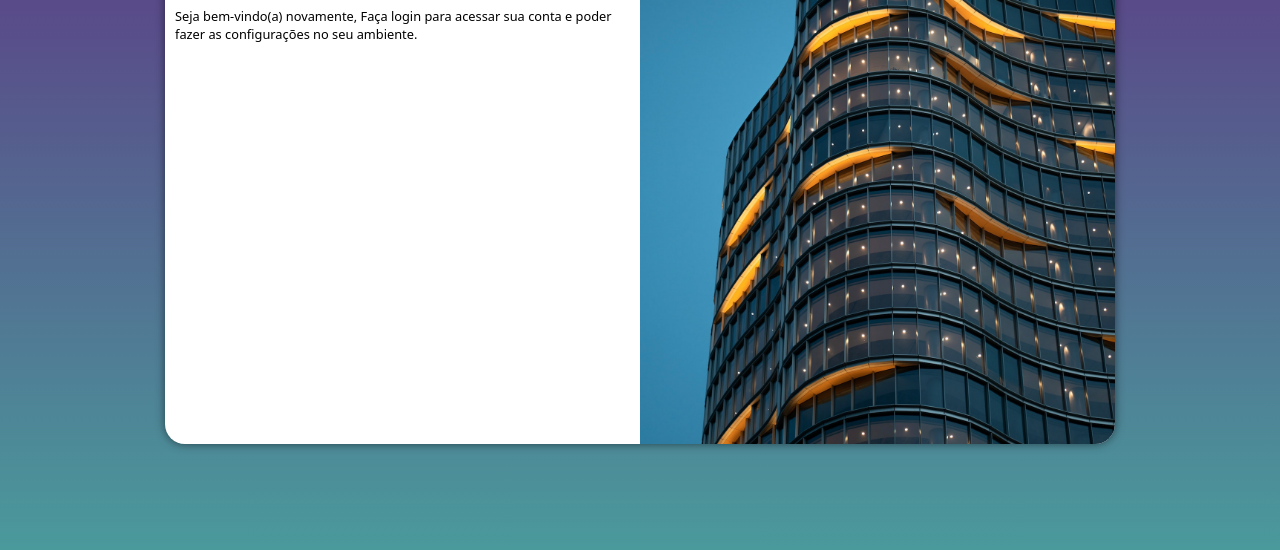
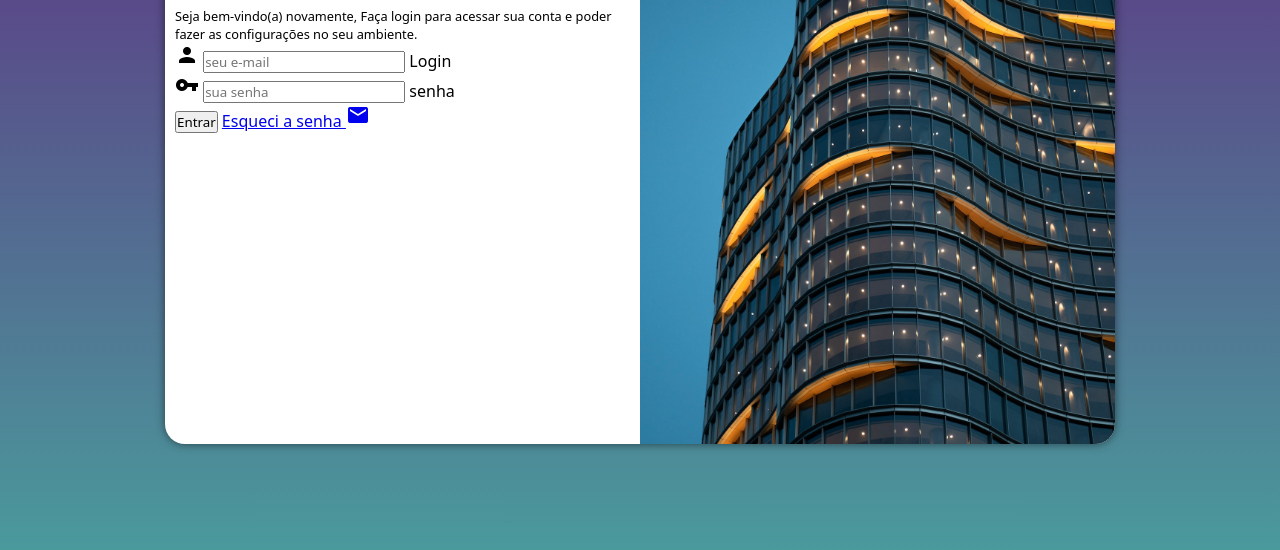
Before and after one commit to Felipews365/projeto-login, a plain HTML site: page index.html in a window 1280 px wide. Shown: the part 206-756 px from the top of the page. Drawn offline with Linux system fonts and the light colour scheme.

Commit message:
adicionei o formulario

```diff
--- a/estilos/media-query.css
+++ b/estilos/media-query.css
@@ -57,7 +57,7 @@ Grandes telas: acima de 1200px */
     }
 
     div#formulario > p {
-        font-size: 1.2em;
+        font-size: 1.1em;
     }
 }
 
--- a/index.html
+++ b/index.html
@@ -5,6 +5,8 @@
     <meta http-equiv="X-UA-Compatible" content="IE=edge">
     <meta name="viewport" content="width=device-width, initial-scale=1.0">
     <title>Login</title>
+    <link href="https://fonts.googleapis.com/icon?family=Material+Icons"
+      rel="stylesheet">
     <link rel="stylesheet" href="estilos/style.css">
     <link rel="stylesheet" href="estilos/media-query.css">
 </head>
@@ -17,8 +19,24 @@
             <div id="formulario">
                 <h1>Login</h1>
                 <p>Seja bem-vindo(a) novamente, Faça login para acessar sua conta e poder fazer as configurações no seu ambiente.</p>
-                <form action="login.php" method="post">
-
+                <form action="login.php" method="post" autocomplete="on">
+                    <div class="campo">
+                        <span class="material-icons">
+                            person
+                            </span>
+                        <input type="email" name="login" id="ilogin" placeholder="seu e-mail" autocomplete="email" required maxlength="30">
+                        <label for="ilogin">Login</label>
+                    </div>
+                    <div class="campo">
+                        <span class="material-icons">
+                            vpn_key
+                            </span>
+                        <input type="password" name="senha" id="isenha" placeholder="sua senha" autocomplete="current-password" required minlength="8" maxlength="20">
+                        <label for="isenha">senha</label>
+                    </div>
+                    <input type="submit" value="Entrar">
+                    <a href="esqueci.html">Esqueci a senha <i class="material-icons">mail</i>
+                    </a>
                 </form>
             </div>
         </section>
```
